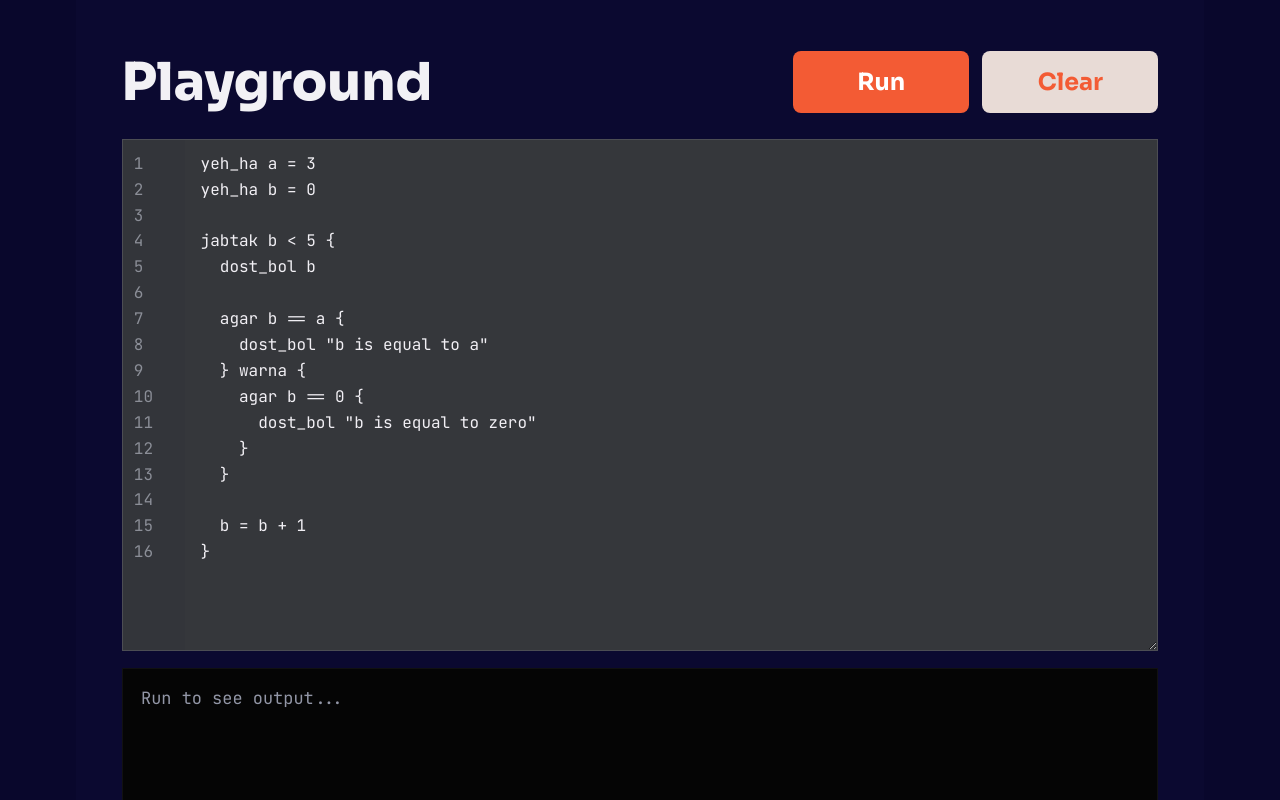
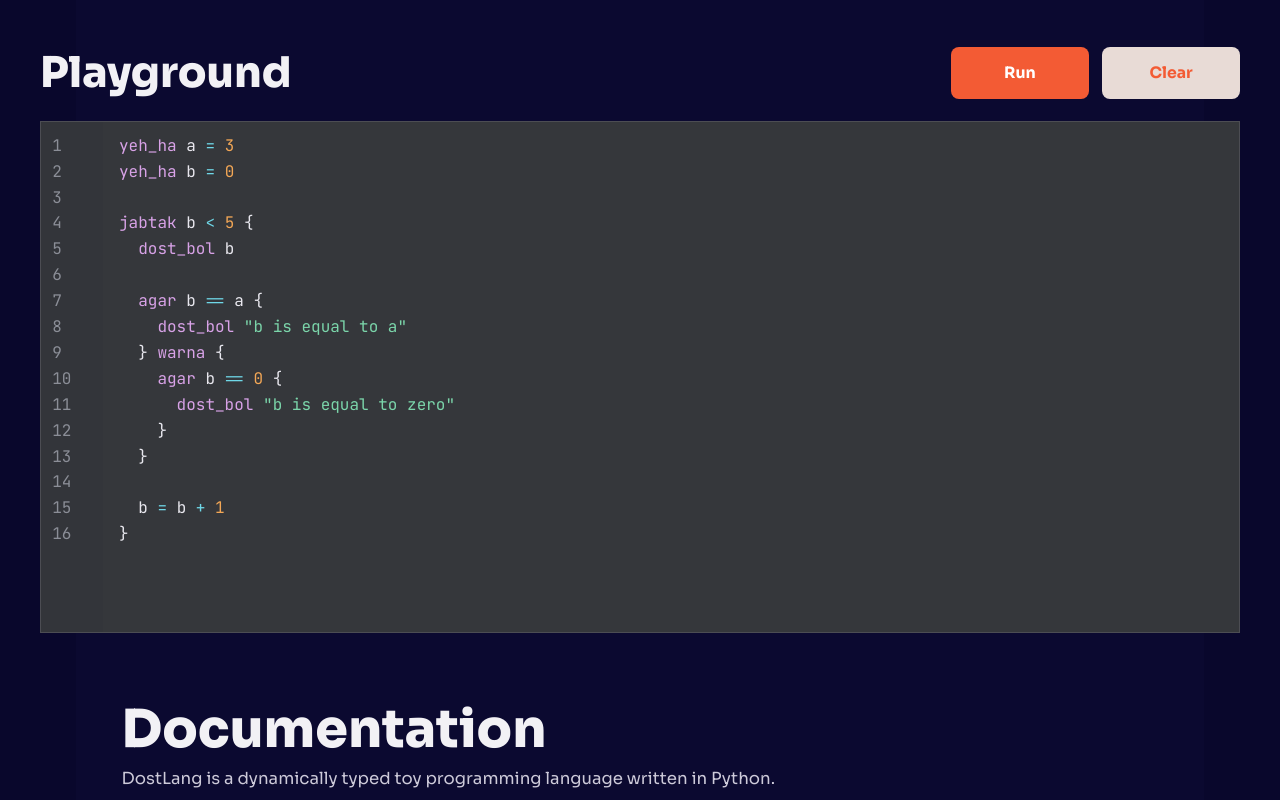
Before and after one commit to Mdkaifee/Dostlang_React, a React (Vite) app: page / in a window 1280 px wide. Shown: the part 620-1420 px from the top of the page. Built offline with nearby package versions, Linux system fonts and the light colour scheme.

Commit message:
updated shandar dost

```diff
--- a/src/App.jsx
+++ b/src/App.jsx
@@ -256,14 +256,18 @@ function CodeLines({ code }) {
 function App() {
   const [playgroundCode, setPlaygroundCode] = useState(playgroundSample)
   const [terminalLines, setTerminalLines] = useState([])
-  const [runOk, setRunOk] = useState(true)
+  const [terminalError, setTerminalError] = useState(false)
+  const [hasRun, setHasRun] = useState(false)
   const [playCopied, setPlayCopied] = useState(false)
   const copyTimeoutRef = useRef(null)
+  const lineColumnRef = useRef(null)
+  const highlightRef = useRef(null)
 
+  const playgroundLines = useMemo(() => playgroundCode.split('\n'), [playgroundCode])
   const lineNumbers = useMemo(() => {
-    const count = Math.max(playgroundCode.split('\n').length, 1)
+    const count = Math.max(playgroundLines.length, 1)
     return Array.from({ length: count }, (_, idx) => idx + 1)
-  }, [playgroundCode])
+  }, [playgroundLines])
 
   useEffect(
     () => () => {
@@ -286,18 +290,29 @@ function App() {
   const onClear = () => {
     setPlaygroundCode('')
     setTerminalLines([])
-    setRunOk(true)
+    setTerminalError(false)
+    setHasRun(false)
   }
 
   const onRun = () => {
+    setHasRun(true)
     const result = executeDost(playgroundCode)
     if (result.ok) {
-      const lines = result.lines.length ? result.lines.map((line) => `> ${line}`) : ['> (no output)']
-      setTerminalLines(['Shandaar Dost 🎉', ...lines])
-      setRunOk(true)
+      const lines = result.lines.length ? result.lines.map((line) => `> ${line}`) : []
+      setTerminalLines(lines)
+      setTerminalError(false)
     } else {
-      setTerminalLines(['Arre yaar, error aa gaya', `> ${result.lines[0]}`])
-      setRunOk(false)
+      setTerminalLines([`> ${result.lines[0]}`])
+      setTerminalError(true)
+    }
+  }
+
+  const onEditorScroll = (event) => {
+    const { scrollTop, scrollLeft } = event.currentTarget
+    if (lineColumnRef.current) lineColumnRef.current.scrollTop = scrollTop
+    if (highlightRef.current) {
+      highlightRef.current.scrollTop = scrollTop
+      highlightRef.current.scrollLeft = scrollLeft
     }
   }
 
@@ -332,7 +347,7 @@ function App() {
         </div>
       </section>
 
-      <section className="playground-section" id="playground">
+      <section className="playground-section full-width" id="playground">
         <div className="section-head">
           <h2>Playground</h2>
           <div className="section-actions">
@@ -357,9 +372,18 @@ function App() {
           {playCopied ? <span className="copy-badge">Copied!</span> : null}
 
           <div className="editor-grid">
-            <pre className="line-column" aria-hidden="true">
+            <pre className="line-column" aria-hidden="true" ref={lineColumnRef}>
               {lineNumbers.map((num) => (
                 <span key={`line-${num}`}>{num}</span>
+              ))}
+            </pre>
+
+            <div className="editor-stack">
+              <pre className="editor-highlight" aria-hidden="true" ref={highlightRef}>
+                {playgroundLines.map((line, idx) => (
+                  <div className="code-row" key={`play-line-${idx}`}>
+                    {highlightLine(line)}
+                  </div>
                 ))}
               </pre>
 
@@ -367,25 +391,31 @@ function App() {
                 className="editor-input"
                 value={playgroundCode}
                 onChange={(event) => setPlaygroundCode(event.target.value)}
+                onScroll={onEditorScroll}
                 spellCheck={false}
               />
             </div>
           </div>
+        </div>
 
+        {hasRun ? (
           <div className="terminal-shell">
             {terminalLines.length ? (
-            terminalLines.map((line, idx) => (
-              <div
-                key={`term-${idx}`}
-                className={`terminal-line ${idx === 0 ? (runOk ? 'success' : 'error') : ''}`}
-              >
+              <>
+                {!terminalError ? <div className="terminal-line success">Shandaar dost 🎉</div> : null}
+                {terminalLines.map((line, idx) => (
+                  <div key={`term-${idx}`} className={`terminal-line ${terminalError ? 'error' : ''}`}>
                     {line}
                   </div>
-            ))
+                ))}
+              </>
             ) : (
-            <div className="terminal-line muted">Run to see output...</div>
+              <div className="terminal-line muted">
+                {playgroundCode.trim() ? 'Run to see output...' : 'Write code to see output...'}
+              </div>
             )}
           </div>
+        ) : null}
       </section>
 
       <section className="docs-section">
--- a/src/styles.css
+++ b/src/styles.css
@@ -123,6 +123,14 @@ body {
   padding: 0 2.85rem 2.4rem;
 }
 
+.playground-section.full-width {
+  width: 100vw;
+  margin-left: calc(50% - 50vw);
+  margin-right: calc(50% - 50vw);
+  padding-left: 2.5rem;
+  padding-right: 2.5rem;
+}
+
 .section-head {
   min-height: 90px;
   display: flex;
@@ -142,6 +150,20 @@ body {
 .section-actions {
   display: flex;
   gap: 0.82rem;
+}
+
+.playground-section .section-head {
+  min-height: 72px;
+}
+
+.playground-section .section-head h2 {
+  font-size: clamp(1.95rem, 3.3vw, 2.75rem);
+}
+
+.playground-section .section-actions .btn {
+  min-width: 138px;
+  height: 52px;
+  font-size: clamp(0.98rem, 1.12vw, 1.45rem);
 }
 
 .playground-editor-wrap {
@@ -235,24 +257,55 @@ body {
   font-family: 'JetBrains Mono', monospace;
   line-height: 1.62;
   user-select: none;
+  overflow: hidden;
 }
 
 .line-column span {
   display: block;
 }
 
-.editor-input {
-  width: 100%;
+.editor-stack {
+  position: relative;
   min-height: 510px;
-  border: 0;
-  outline: none;
-  resize: vertical;
   background: var(--panel);
+}
+
+.editor-highlight {
+  position: absolute;
+  inset: 0;
+  margin: 0;
+  padding: 0.7rem 1rem;
   color: #f1eff4;
   font-family: 'JetBrains Mono', monospace;
   font-size: 1rem;
   line-height: 1.62;
+  overflow: hidden;
+  white-space: pre;
+  pointer-events: none;
+}
+
+.editor-input {
+  position: absolute;
+  inset: 0;
+  width: 100%;
+  height: 100%;
+  border: 0;
+  outline: none;
+  resize: none;
+  background: transparent;
+  color: transparent;
+  caret-color: #f1eff4;
+  font-family: 'JetBrains Mono', monospace;
+  font-size: 1rem;
+  line-height: 1.62;
   padding: 0.7rem 1rem;
+  overflow: auto;
+  white-space: pre;
+}
+
+.editor-input::selection {
+  background: rgba(123, 122, 179, 0.35);
+  color: transparent;
 }
 
 .code-panel {
@@ -298,7 +351,8 @@ body {
   margin-top: 1.1rem;
   background: #050505;
   border: 1px solid #111;
-  min-height: 220px;
+  min-height: 120px;
+  max-height: 260px;
   padding: 1rem 1.15rem;
   font-family: 'JetBrains Mono', monospace;
   font-size: 1.06rem;
@@ -395,6 +449,11 @@ body {
     padding-right: 1rem;
   }
 
+  .playground-section.full-width {
+    padding-left: 1rem;
+    padding-right: 1rem;
+  }
+
   .docs-grid {
     grid-template-columns: 1fr;
   }
@@ -411,4 +470,10 @@ body {
     min-width: 138px;
     height: 56px;
   }
+
+  .playground-section .section-actions .btn {
+    min-width: 114px;
+    height: 46px;
+    font-size: 1rem;
+  }
 }
```
Lines whose indentation alone changed are shown as unchanged.
